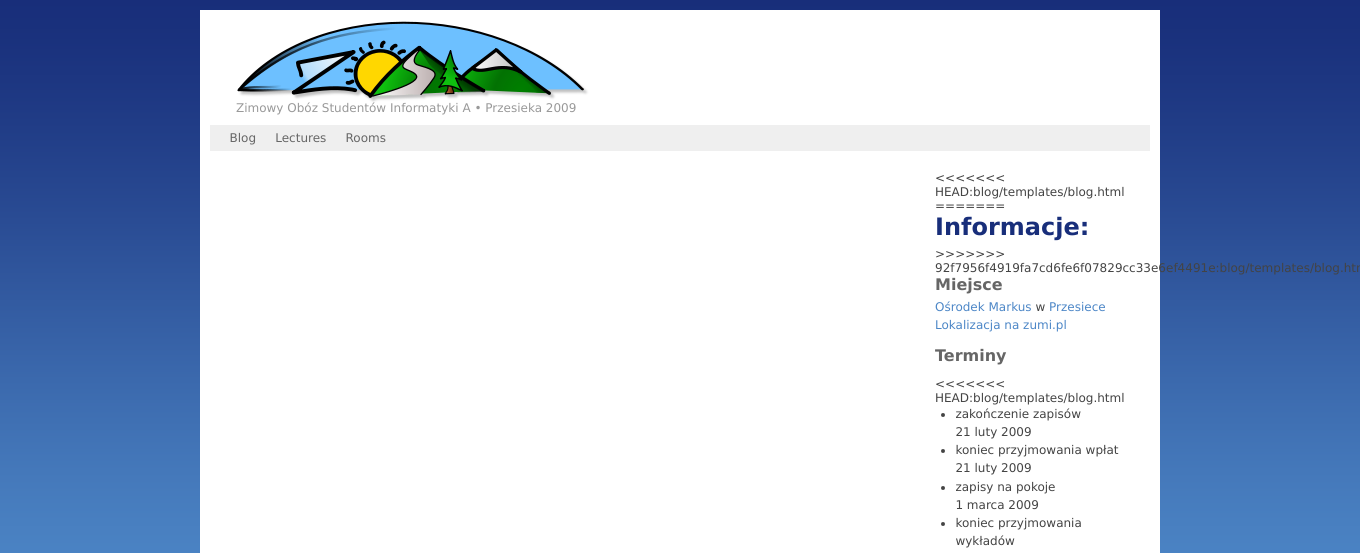
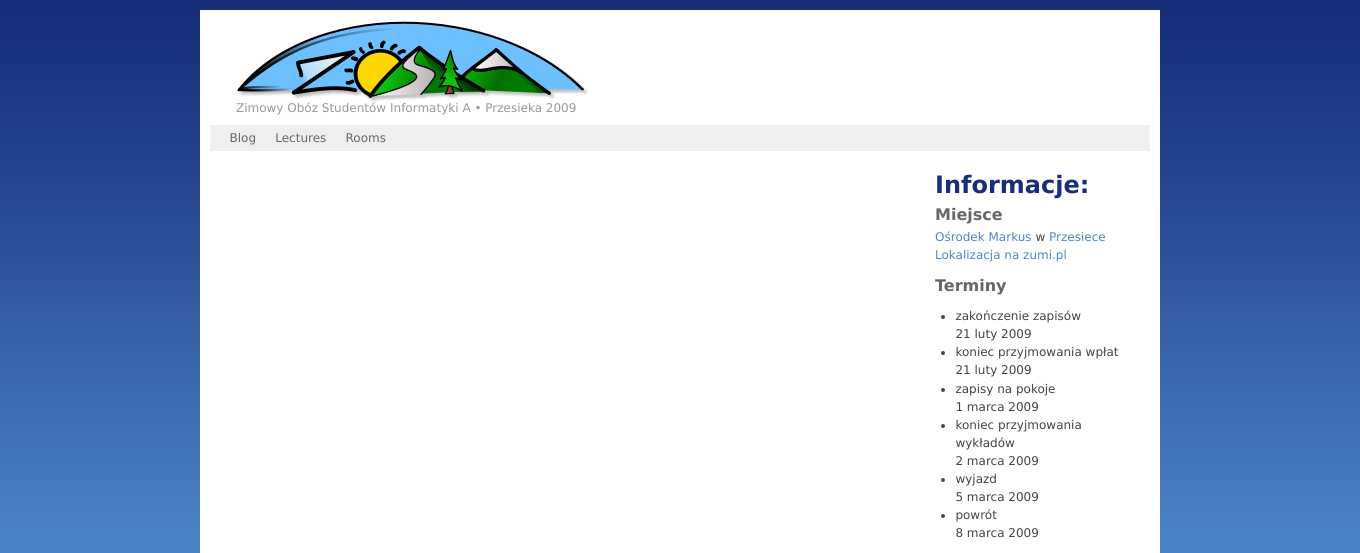
Before and after one commit to dreamer/zapisy_zosia, a Django app: template blog/templates/blog.html in a window 1360 px wide; the page is wider, and only the part inside the window is pictured. Shown: the top 553 px of that part. Run offline with Django 3.2, Linux system fonts and the light colour scheme; the template is opened without the code that fills it, so the values that code supplies are empty.

Commit message:
ops, my bad (unresolved conflict)

```diff
--- a/blog/templates/blog.html
+++ b/blog/templates/blog.html
@@ -15,10 +15,7 @@
 {#      wydaje mi się, że ten blok nie powinien być wszucany do trans-stringów      #}
 {#      ułatwi to wrzucanie niektórych ważnych informacji (np linków do sponsorów), #}
 {#      w przyszłości to powinno być przesunięte do bazy. (dreamer_)                #}
-<<<<<<< HEAD:blog/templates/blog.html
-=======
 <h2>Informacje:</h2>
->>>>>>> 92f7956f4919fa7cd6fe6f07829cc33e6ef4491e:blog/templates/blog.html
 <h4>Miejsce</h4>
 <p>
 <a href="http://www.przesieka.pl/markus/">Ośrodek Markus</a> w <a href="http://www.przesieka.pl/">Przesiece</a>
@@ -27,19 +24,11 @@
 <p>
 <h4>Terminy</h4>
 </p>
-<<<<<<< HEAD:blog/templates/blog.html
 <ul style="margin-left:0.2em">
     <li>zakończenie zapisów<br/>21 luty 2009</li>
     <li>koniec przyjmowania wpłat<br/>21 luty 2009</li>
     <li>zapisy na pokoje<br/>1 marca 2009</li>
     <li>koniec przyjmowania wykładów<br/>2 marca 2009</li>
-=======
-<ul>
-    <li>rozpoczęcie zapisów i&nbsp;przyjmowanie wykładów<br/>14 stycznia 2009</li>
-    <li>zakończenie zapisów<br/>14 stycznia 2009</li>
-    <li>koniec przyjmowania wpłat<br/>14 stycznia 2009</li>
-    <li>zapisy na pokoje<br/>14 stycznia 2009</li>
->>>>>>> 92f7956f4919fa7cd6fe6f07829cc33e6ef4491e:blog/templates/blog.html
     <li>wyjazd<br/>5 marca 2009</li>
     <li>powrót<br/>8 marca 2009</li>
 </ul>
```
